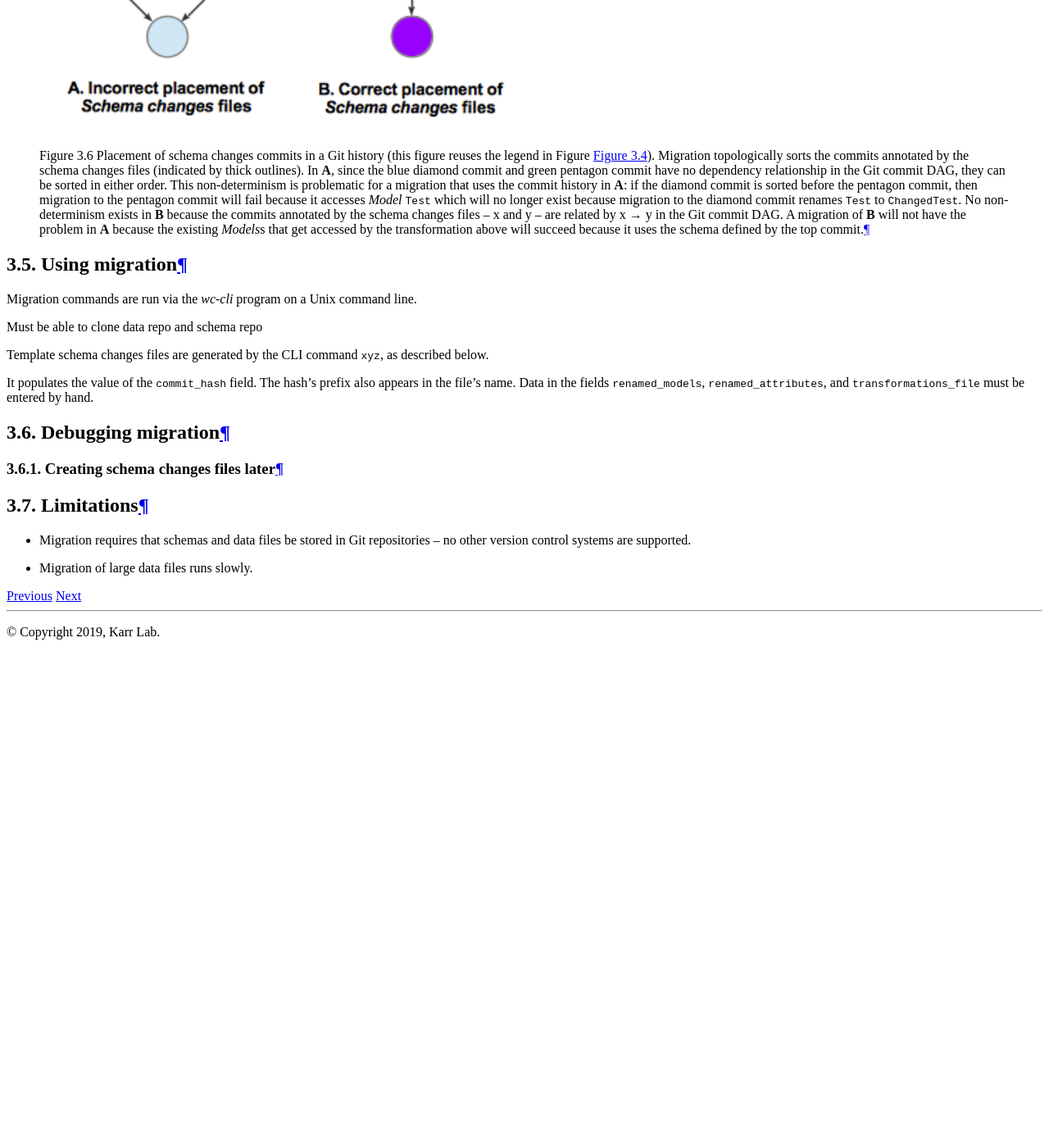
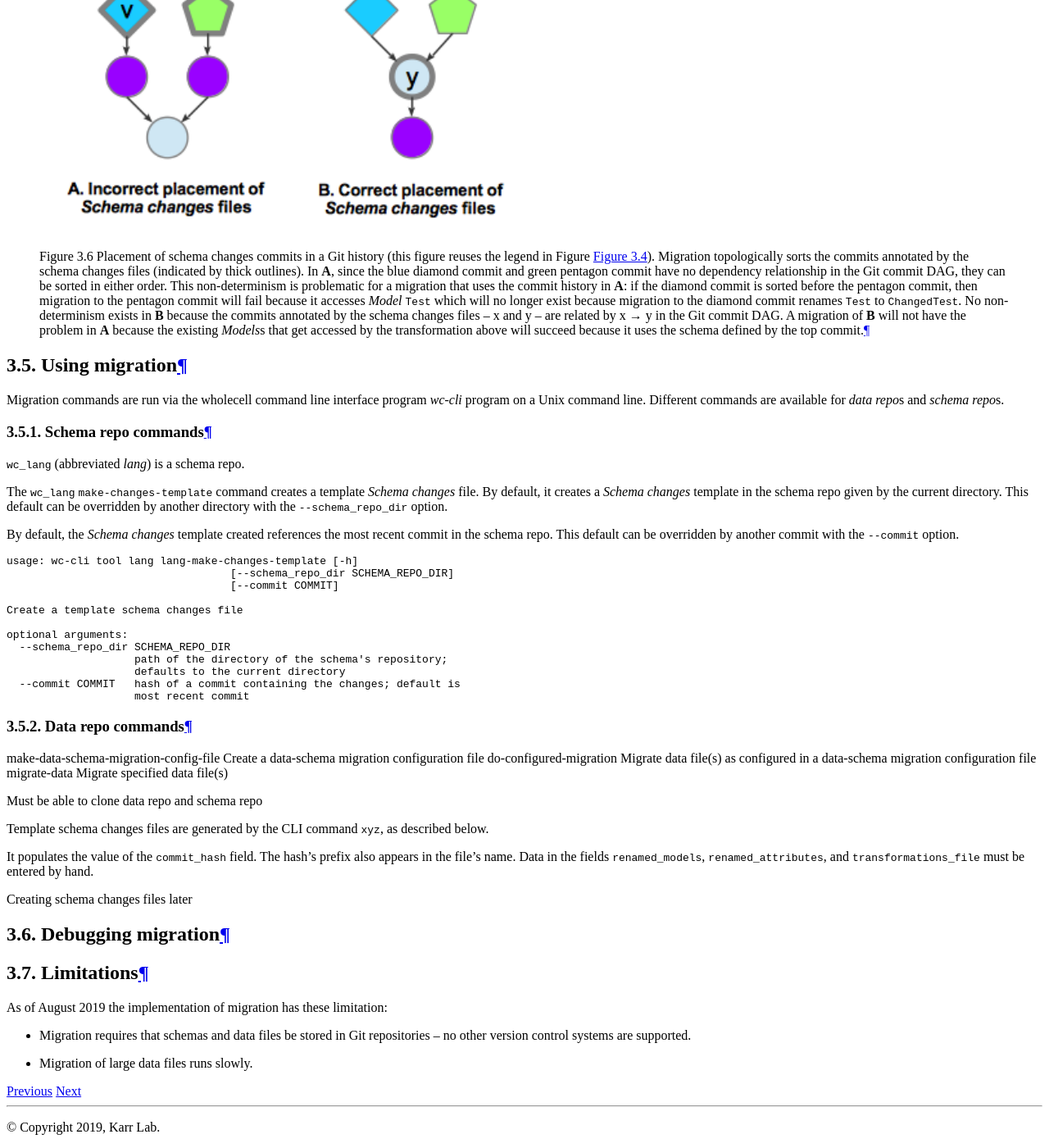
Before and after one commit to KarrLab/obj_tables, a Sphinx documentation site: the page built from docs/migration.rst, in a window 1280 px wide and 1400 px high, scrolled down 7379 px. Shown: the whole window at 82% size. Built offline with Sphinx 7.4.7 and the Read the Docs theme 2.0.0, drawn with Linux system fonts in a browser that asks for light colours; pages that are not in the unit, such as notebooks, are missing from menus; before the commit the page ends 8175 px from its top, so only the background shows below that; some of the changed text lies outside the part shown.

Commit message:
start providing cli documentation

```diff
--- a/docs/migration.rst
+++ b/docs/migration.rst
@@ -264,13 +264,19 @@ Migration of a data file executes this algorithm:
 .. code-block:: python
 
     def migrate_file(existing_filename, migrated_filename, schema_repo):
+        """ Migrate the models in `existing_filename` according to the
+            schema changes in `schema_repo`, and write the results in `migrated_filename`.
+        """
+
         # get_schema_commit() reads the Schema repo metadata in the data file
         starting_commit = get_schema_commit(existing_filename)
         schema_changes = schema_repo.get_dependent_schema_changes(starting_commit)
+
         # topological_sort() returns a topological sort based on the schema repo's commit DAG
         ordered_schema_changes = schema_repo.topological_sort(schema_changes)
         existing_models = read_file(filename)
         existing_schema = get_schema(starting_commit)
+
         for schema_change in ordered_schema_changes:
             end_commit = schema_change.get_commit()
             migrated_schema = get_schema(end_commit)
@@ -278,6 +284,7 @@ Migration of a data file executes this algorithm:
             migrated_models = migrate(existing_models, existing_schema, migrated_schema)
             existing_models = migrated_models
             existing_schema = migrated_schema
+
         write_file(migrated_filename, migrated_models)
 
 A `topological sort <https://en.wikipedia.org/wiki/Topological_sorting>`_ of a DAG finds a
@@ -315,7 +322,49 @@ We illustrate incorrect and correct placement of Schema changes files in Figure
 
 Using migration
 ----------------------------------------------
-Migration commands are run via the *wc-cli* program on a Unix command line.
+Migration commands are run via the wholecell command line interface program *wc-cli* program on a Unix command line.
+Different commands are available for *data repo*\ s and *schema repo*\ s.
+
+Schema repo commands
+^^^^^^^^^^^^^^^^^^^^
+
+:obj:`wc_lang` (abbreviated `lang`) is a schema repo.
+
+The :obj:`wc_lang` :obj:`make-changes-template` command creates a template *Schema changes* file.
+By default, it creates a *Schema changes* template in the schema repo given by the current directory.
+This default can be overridden by another directory with the :obj:`--schema_repo_dir` option.
+
+By default, the *Schema changes* template created references the most recent commit in the schema repo.
+This default can be overridden by another commit with the :obj:`--commit` option.
+
+.. code-block:: none
+
+    usage: wc-cli tool lang lang-make-changes-template [-h]
+                                       [--schema_repo_dir SCHEMA_REPO_DIR]
+                                       [--commit COMMIT]
+
+    Create a template schema changes file
+
+    optional arguments:
+      --schema_repo_dir SCHEMA_REPO_DIR
+                        path of the directory of the schema's repository;
+                        defaults to the current directory
+      --commit COMMIT   hash of a commit containing the changes; default is
+                        most recent commit
+
+
+Data repo commands
+^^^^^^^^^^^^^^^^^^^^
+make-data-schema-migration-config-file
+Create a data-schema migration configuration file
+do-configured-migration
+Migrate data file(s) as configured in a data-schema migration configuration file
+migrate-data
+Migrate specified data file(s)
+
+
+
+
 
 Must be able to clone data repo and schema repo
 
@@ -330,16 +379,17 @@ Data in the fields
 :obj:`renamed_attributes`, and
 :obj:`transformations_file` must be entered by hand.
 
+Creating schema changes files later
+
 
 Debugging migration
 ----------------------------------------------
 
 
-Creating schema changes files later
-^^^^^^^^^^^^^^^^^^^^^^^^^^^^^^^^^^^
-
 Limitations
 ----------------------------------------------
 
+As of August 2019 the implementation of migration has these limitation:
+
 * Migration requires that schemas and data files be stored in Git repositories -- no other version control systems are supported.
 * Migration of large data files runs slowly.
```
